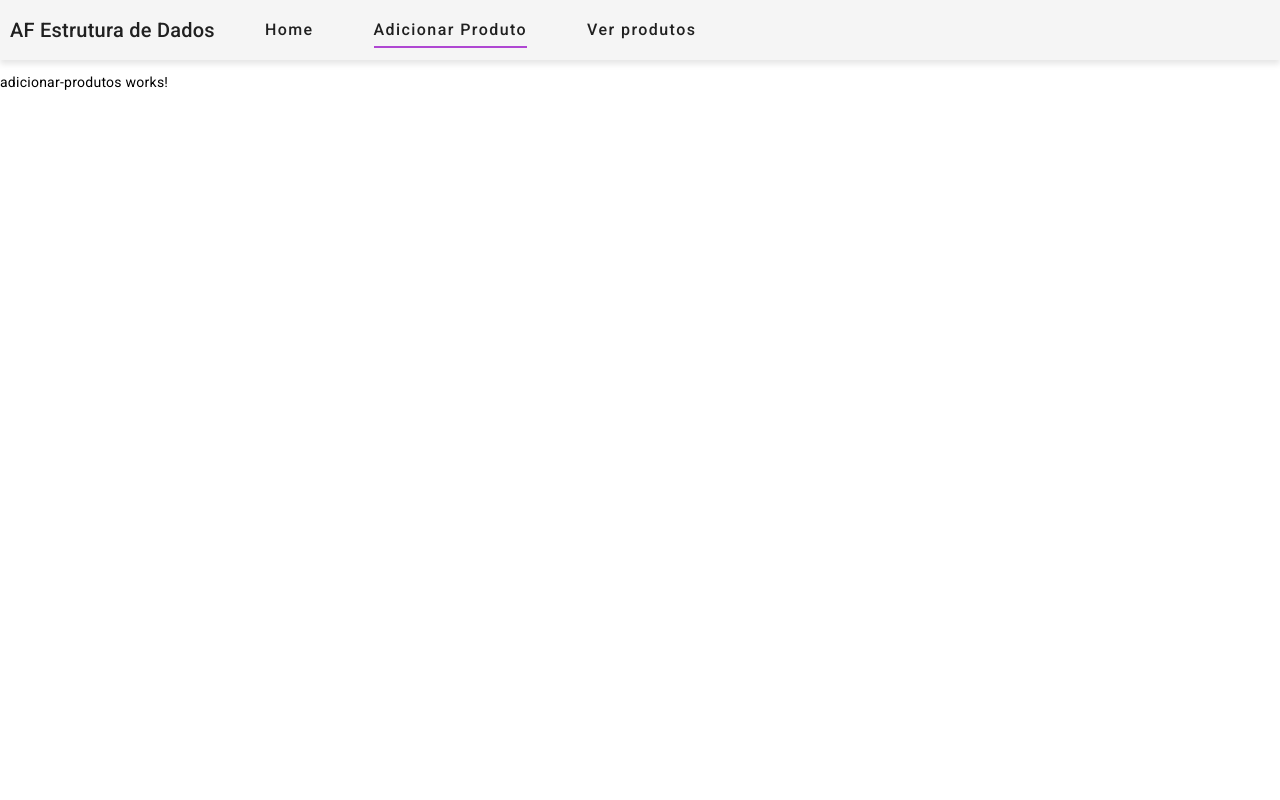
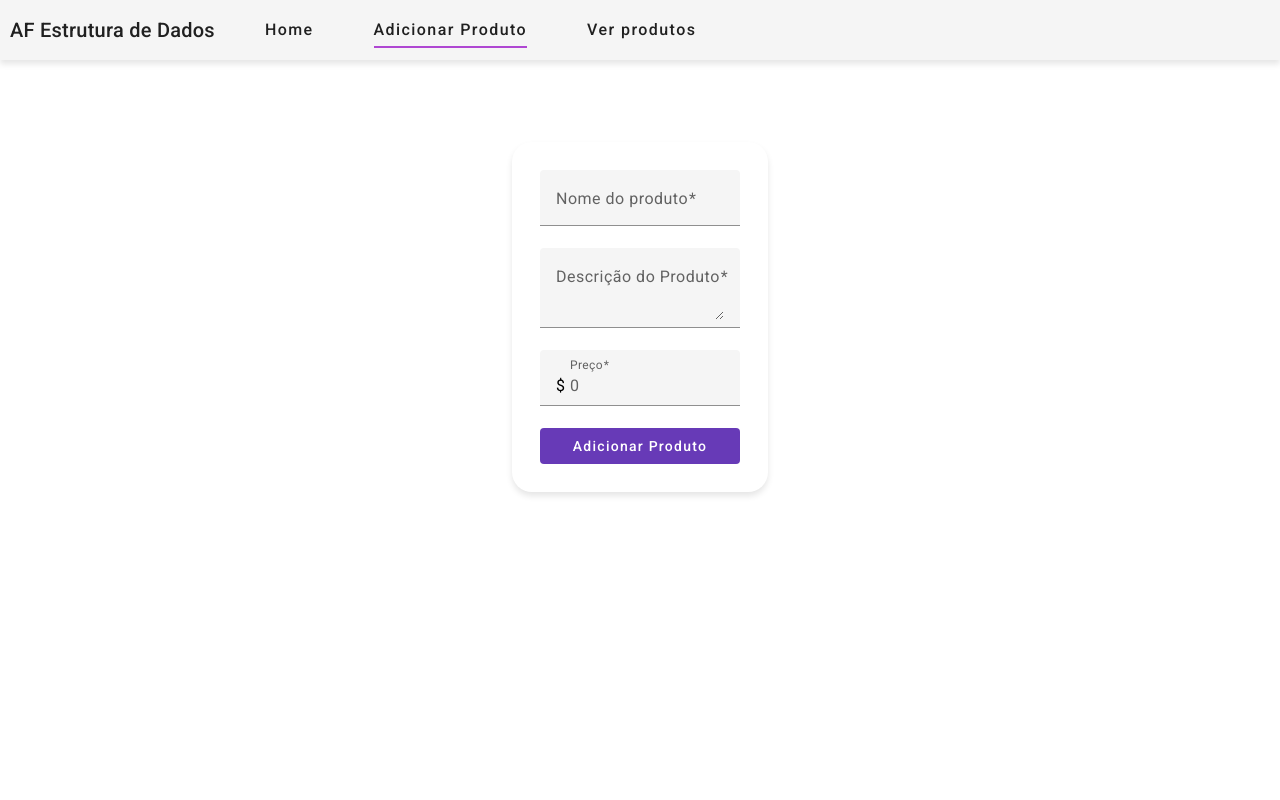
Before and after one commit to PedroLVA/AFEstrutura, an Angular app: page /adicionar in a window 1280 px wide. Shown: the top 800 px of the page. Built offline with nearby package versions, Linux system fonts and the light colour scheme.

Commit message:
added reactive forms

```diff
--- a/src/app/components/adicionar-produtos/adicionar-produtos.component.html
+++ b/src/app/components/adicionar-produtos/adicionar-produtos.component.html
@@ -1 +1,26 @@
-<p>adicionar-produtos works!</p>
+<div class="wrapper">
+
+    <form [formGroup]="productForm">
+        <div class="border-wrapper box">
+            <mat-form-field class="form">
+                <mat-label>Nome do produto</mat-label>
+                <input matInput formControlName="name">
+            </mat-form-field>
+
+            <mat-form-field class="form">
+                <mat-label>Descrição do Produto</mat-label>
+                <textarea matInput formControlName="description"></textarea>
+            </mat-form-field>
+
+            <mat-form-field floatLabel="always" class="form">
+                <mat-label>Preço</mat-label>
+                <input matInput type="number" placeholder="0" formControlName="price">
+                <span matTextPrefix>$&nbsp;</span>
+            </mat-form-field>
+            <button mat-flat-button color="primary" (click)="register()">Adicionar Produto</button>
+        </div>
+    </form>
+
+
+
+</div>
--- a/src/app/components/adicionar-produtos/adicionar-produtos.component.scss
+++ b/src/app/components/adicionar-produtos/adicionar-produtos.component.scss
@@ -0,0 +1,20 @@
+@import "../../../assets/variables.scss";
+
+.wrapper{
+    display: flex;
+    width: 100%;
+    justify-content: center !important;
+}
+.border-wrapper{
+    margin-top: 5em;
+    display: flex;
+    flex-direction: column;
+    padding: 2em;
+    border-radius: 20px;
+  }
+
+  .form {
+    max-width: 200px !important;
+
+
+}
--- a/src/app/components/adicionar-produtos/adicionar-produtos.component.ts
+++ b/src/app/components/adicionar-produtos/adicionar-produtos.component.ts
@@ -1,4 +1,11 @@
 import { Component } from '@angular/core';
+import {
+  AbstractControl,
+  FormBuilder,
+  FormGroup,
+  ValidatorFn,
+  Validators,
+} from '@angular/forms';
 
 @Component({
   selector: 'app-adicionar-produtos',
@@ -7,4 +14,21 @@ import { Component } from '@angular/core';
 })
 export class AdicionarProdutosComponent {
 
+  productForm: FormGroup = new FormGroup({});
+
+  constructor(
+    private fb: FormBuilder
+  ) { }
+
+  ngOnInit(): void {
+    this.productForm = this.fb.group({
+      name: ['', [Validators.required, Validators.maxLength(250)]],
+      description: ['', [Validators.required]],
+      price: ['', [Validators.required]],
+    });
+  }
+
+  register(){
+    console.log(this.productForm.value)
+  }
 }
```
Also changed, not shown: src/app/app.module.ts (+10 -1 lines).
